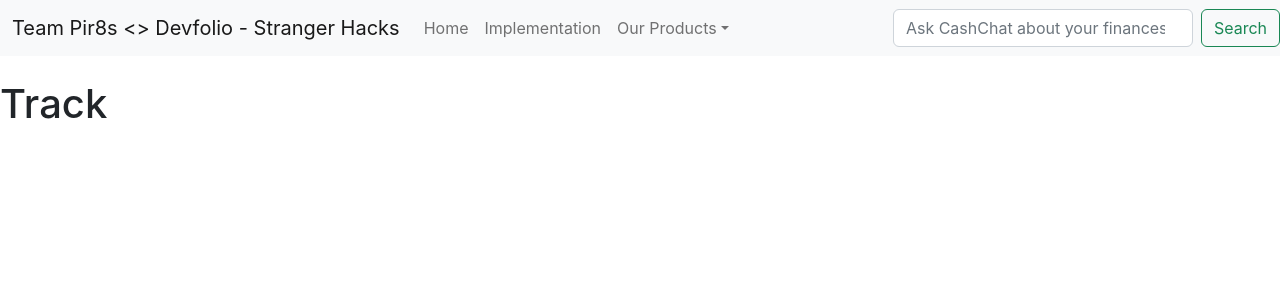
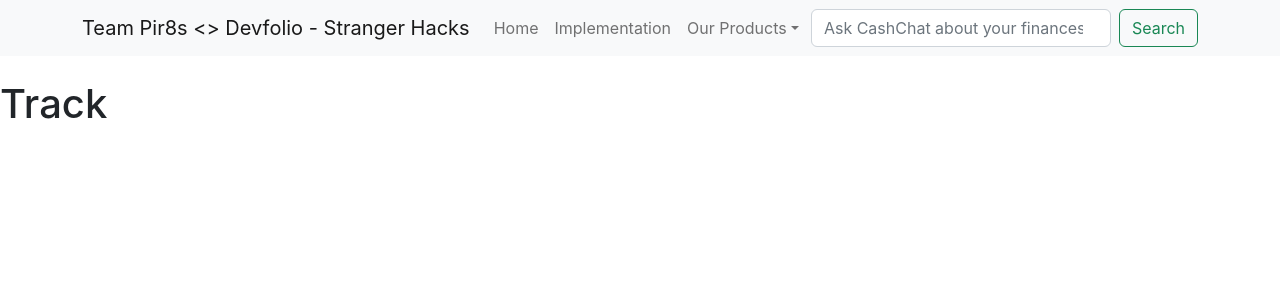
Before and after one commit to sankethchebbi/StrangerHacks-pir8s, a React (Create React App) app: page /track in a window 1280 px wide. Shown: the top 300 px of the page. Built offline with nearby package versions, Linux system fonts and the light colour scheme.

Commit message:
OpenAPI testing

```diff
--- a/package.json
+++ b/package.json
@@ -8,6 +8,7 @@
     "@testing-library/user-event": "^13.5.0",
     "axios": "^1.3.4",
     "bootstrap": "^5.2.3",
+    "openai": "^3.2.1",
     "react": "^18.2.0",
     "react-bootstrap": "^2.7.2",
     "react-dom": "^18.2.0",
--- a/src/components/NavigationBar.js
+++ b/src/components/NavigationBar.js
@@ -34,41 +34,33 @@
 //   );
 // }
 
-
 import { useState } from 'react';
 import { Navbar, Container, Nav, NavDropdown } from 'react-bootstrap';
-import axios from 'axios';
+import openai from 'openai';
+
+openai.apiKey = 'YOUR_API_KEY_HERE';
 
 export default function NavigationBar() {
-  const [searchQuery, setSearchQuery] = useState('');
+  const [response, setResponse] = useState('');
 
-  const handleSearchSubmit = async (event) => {
+  const handleSubmit = async (event) => {
     event.preventDefault();
 
-    const prompt = `Answer a question about my finances: ${searchQuery}`;
-    const apiEndpoint = 'https://api.openai.com/v1/engines/davinci-codex/completions';
-    const apiKey = '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';
- // Replace with your API key
-    const maxTokens = 64;
-    const temperature = 0.7;
+    const input = event.target.elements.search.value;
 
-    try {
-      const response = await axios.post(apiEndpoint, {
-        prompt,
-        max_tokens: maxTokens,
-        temperature: temperature
-      }, {
-        headers: {
-          'Authorization': `Bearer ${apiKey}`,
-          'Content-Type': 'application/json'
-        }
-      });
+    const prompt = `Ask CashChat about your finances:\n\n${input}\n\nCashChat:`;
 
-      const answer = response.data.choices[0].text;
-      console.log(answer); // Replace with your desired output
-    } catch (error) {
-      console.error(error);
-    }
+    const completions = await openai.complete({
+      engine: 'davinci',
+      prompt: prompt,
+      maxTokens: 1024,
+      n: 1,
+      stop: ['\n'],
+    });
+
+    const message = completions.choices[0].text.trim();
+
+    setResponse(message);
   };
 
   return (
@@ -84,21 +76,27 @@ export default function NavigationBar() {
               <NavDropdown.Item href="/track">Track Expenditure</NavDropdown.Item>
               <NavDropdown.Item href="/optimize">Optimize expenditure</NavDropdown.Item>
               <NavDropdown.Item href="/monitor">Monitor Savings</NavDropdown.Item>
+              <NavDropdown.Divider />
               <NavDropdown.Item href="/forecast">
                 Forecast Expenditure, Assets value and Savings
               </NavDropdown.Item>
             </NavDropdown>
           </Nav>
         </Navbar.Collapse>
+
+        <form class="d-flex" role="search" onSubmit={handleSubmit}>
+          <input class="form-control me-2" type="search" name="search" placeholder="Ask CashChat about your finances" aria-label="Search" style={{width: '300px'}}/>
+          <button class="btn btn-outline-success" type="submit">Search</button>
+        </form>
+
       </Container>
 
-      <form className="d-flex" onSubmit={handleSearchSubmit}>
-        <input className="form-control me-2" type="search" placeholder="Ask CashChat about your finances" aria-label="Search" style={{width: '300px'}}
-          value={searchQuery}
-          onChange={(event) => setSearchQuery(event.target.value)}
-        />
-        <button className="btn btn-outline-success" type="submit">Search</button>
-      </form>
+      {response &&
+        <div className="card mt-3">
+          <div className="card-body">{response}</div>
+        </div>
+      }
+
     </Navbar>
   );
 }
```
Also changed, not shown: src/components/testForAPI.js (added, +21 -0 lines), 1 other file (tests, documents, lock files or other folders).
